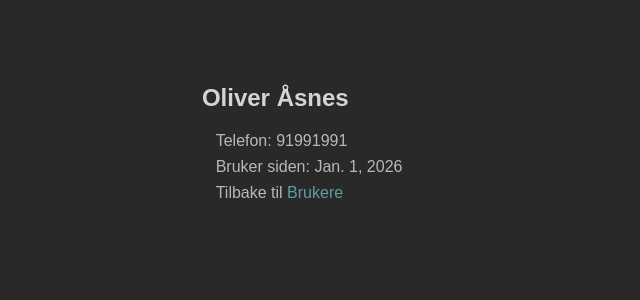
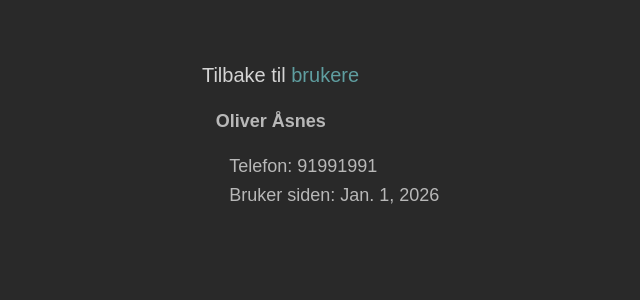
Before and after one commit to Sep-aa/Second-brain, a Django app: page /brukere/detaljer/1 in a window 1280 px wide. Shown: the top 300 px of the page, without its empty margins (94-734 px from the left). Run offline with Django 5.2, Linux system fonts and the light colour scheme; data comes from the database, SQL or seed files in the repository.

Commit message:
småjustering

```diff
--- a/second_brain/brukere/templates/detaljer.html
+++ b/second_brain/brukere/templates/detaljer.html
@@ -11,11 +11,15 @@
 {% endblock %}
 
 {% block content %}
+    <p class="main">Tilbake til <a href="/brukere" class="ikkevislinje">brukere</a></p>
 
-    <h1>{{ mymember.firstname }} {{ mymember.lastname }}</h1>
-    <p class="detaljer">Telefon: {{ mymember.phone }}</p>
-    <p class="detaljer">Bruker siden: {{ mymember.joined_date }}</p>
+    <article class="detaljeralt">
+        <article class="detaljer">
+            <h1>{{ mymember.firstname }} {{ mymember.lastname }}</h1>
+            <p class="detaljer">Telefon: {{ mymember.phone }}</p>
+            <p class="detaljer">Bruker siden: {{ mymember.joined_date }}</p>
+        </article>
 
-    <p class="detaljer">Tilbake til <a href="/brukere" class="ikkevislinje">Brukere</a></p>
+    </article>
 
 {% endblock %}
```
